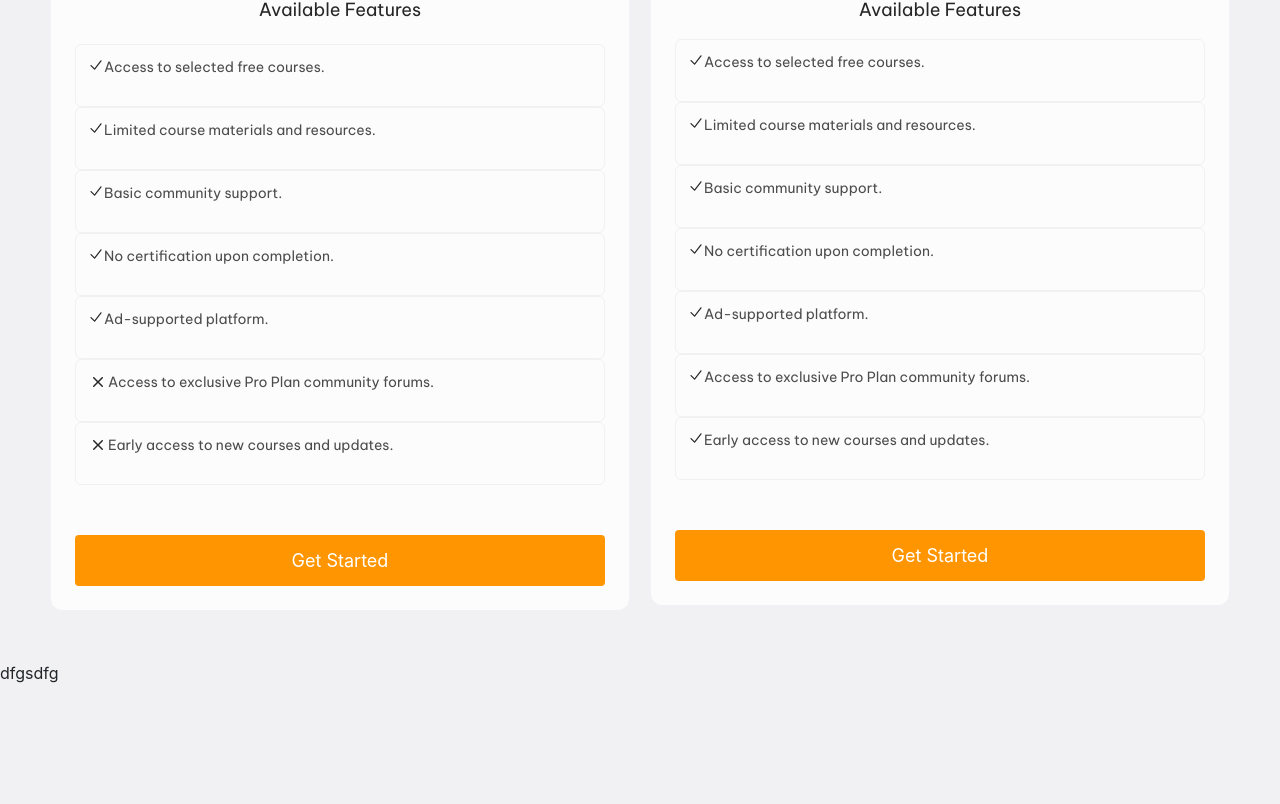
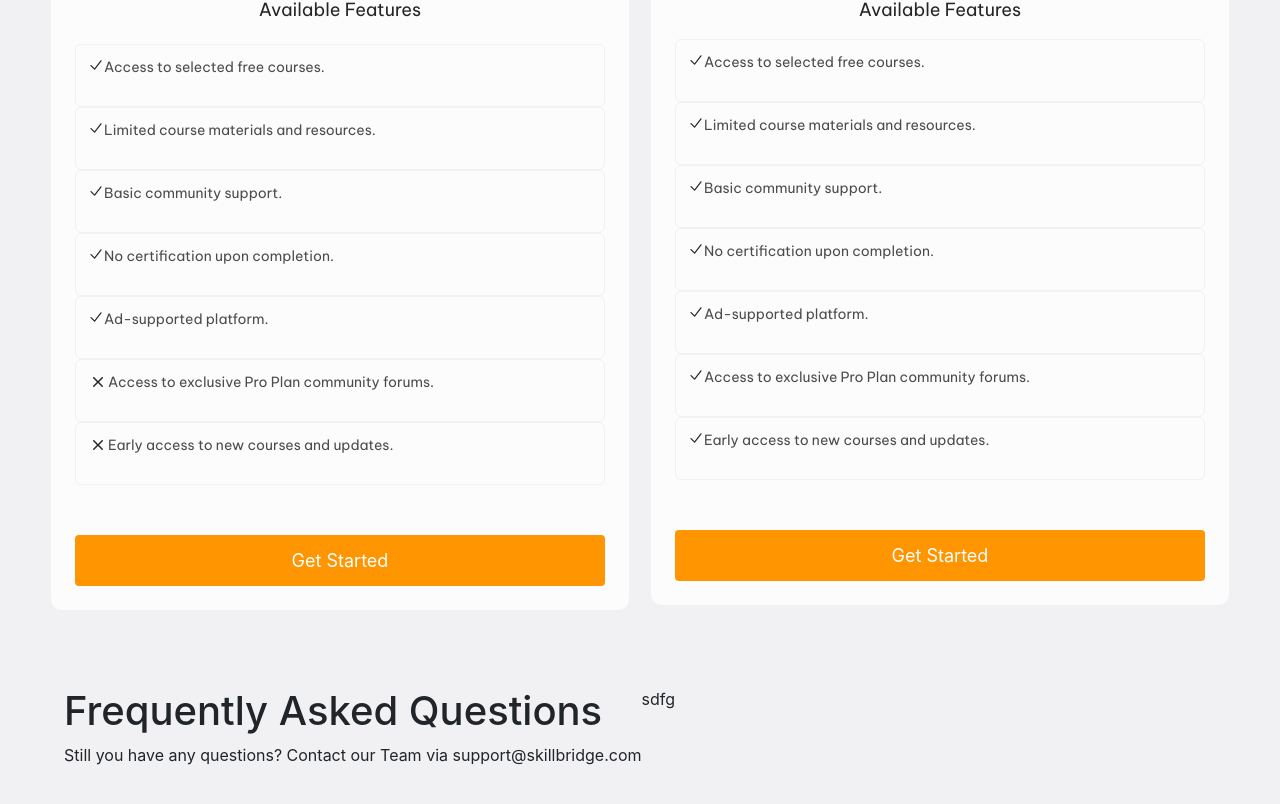
Before and after one commit to Myrzaim/31github, a React (Create React App) app: page / in a window 1280 px wide. Shown: the part 5461-6265 px from the top of the page. Before the commit the page ends 6146 px from the top, so only its background shows below. Built offline with nearby package versions, Linux system fonts and the light colour scheme; data requests are answered from the project's data file.

Commit message:
ask page continue

```diff
--- a/src/Components/HomePage/Homepage.css
+++ b/src/Components/HomePage/Homepage.css
@@ -195,3 +195,7 @@
 .price_div{
     margin-top: 5px;
 }
+.ask_div{
+    margin: 2% 5%;
+    display: flex;
+}
--- a/src/Components/HomePage/Homepage.jsx
+++ b/src/Components/HomePage/Homepage.jsx
@@ -429,7 +429,9 @@
         </div>
 
       </div>
-      <AskKart/>
+      <div className="ask_div">
+        <AskKart />
+        </div>
     </>
   );
 };
--- a/src/Components/Kart/AskKart.css
+++ b/src/Components/Kart/AskKart.css
@@ -0,0 +1,4 @@
+.first_div{
+    width: 10%;
+    text-align: center;
+}
--- a/src/Components/Kart/AskKart.jsx
+++ b/src/Components/Kart/AskKart.jsx
@@ -3,8 +3,11 @@
 const AskKart = () => {
     return (<>
         <div className='d-flex'>
-            <div className='w-30'>dfg</div>
-            <div>sdfg</div>
+            <div className='first_div'>
+                <h1>Frequently Asked Questions</h1>
+                <p>Still you have any questions? Contact our Team via support@skillbridge.com</p>
+            </div>
+            <div className='second_div'>sdfg</div>
 
         </div>
         </>
```
